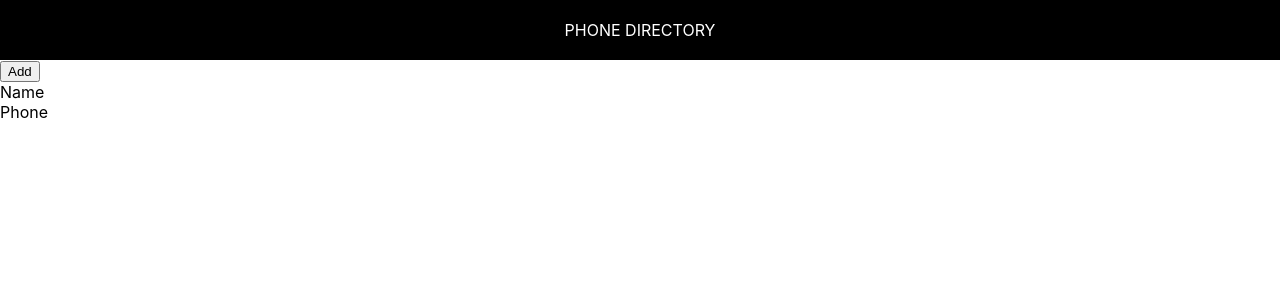
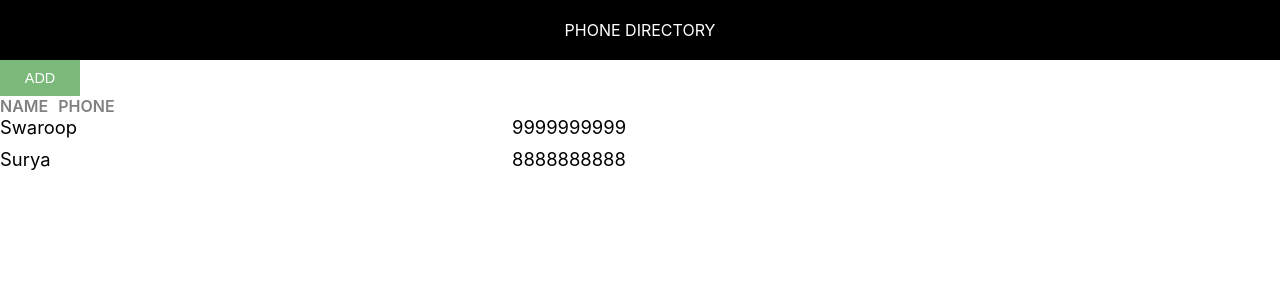
Before and after one commit to swaroopmalladidev/phone-directory, a React (Create React App) app: page / in a window 1280 px wide. Shown: the top 300 px of the page. Built offline with nearby package versions, Linux system fonts and the light colour scheme.

Commit message:
Rendered Subscribers Dynamically

```diff
--- /dev/null
+++ b/src/App.css
@@ -0,0 +1,44 @@
+component-body-container {
+    padding: 20px;
+}
+
+.custom-btn {
+    padding: 10px;
+    border: none;
+    margin-right: 10px;
+    text-transform: uppercase;
+    width: 80px;
+    font-size: 0.9rem;
+    cursor: pointer;
+    outline: none;
+}
+
+.add-btn {
+    background: #7ab97a;
+    color: #fff;
+}
+
+.grid-container {
+    display: grid;
+    grid-template-columns: 40% 30% auto;
+    margin-bottom: 10px;
+}
+
+.heading-container {
+    margin: 30px 0 30px 0;
+    width: 100%;
+}
+
+.grid-item {
+    background-color: rgba(255, 255, 255, 0.8);
+    font-size: 1.15rem;
+    word-wrap: break-word;
+    padding-right: 10px;
+}
+
+.name-heading, .phone-heading {
+    font-size: 1rem;
+    font-weight: 600;
+    color: #808080;
+    text-transform: uppercase;
+}
--- a/src/App.js
+++ b/src/App.js
@@ -1,19 +1,46 @@
 import React, { Component } from 'react';
 import Header from "./Header"
+import "./App.css"
 
 class App extends Component {
+
     render() {
+
+        let subscribers = [
+            {
+                id: 1,
+                name: "Swaroop",
+                phone: "9999999999"
+            },
+            {
+                id: 2,
+                name: "Surya",
+                phone: "8888888888"
+            }
+        ];
 
         return (
         <div>
-            <Header/>
-            <button> Add </button>
+            <Header />
+            <div className="component-body-container">
+                <button className="custom-btn add-btn">Add</button>
+            </div>
             <div>
-                <span>Name</span><br/>
-                <span>Phone</span>
+                <span className="grid-item name-heading">Name</span>
+                <span className="grid-item phone-heading">Phone</span>
             </div>
+
+          {
+            subscribers.map(sub => {
+              return <div key={sub.id} className="grid-container">
+                <span className="grid-item">{sub.name}</span>
+                <span className="grid-item">{sub.phone}</span>
+              </div>
+            })
+          }
         </div>
-        );
+
+    );
     }
 }
 
```
